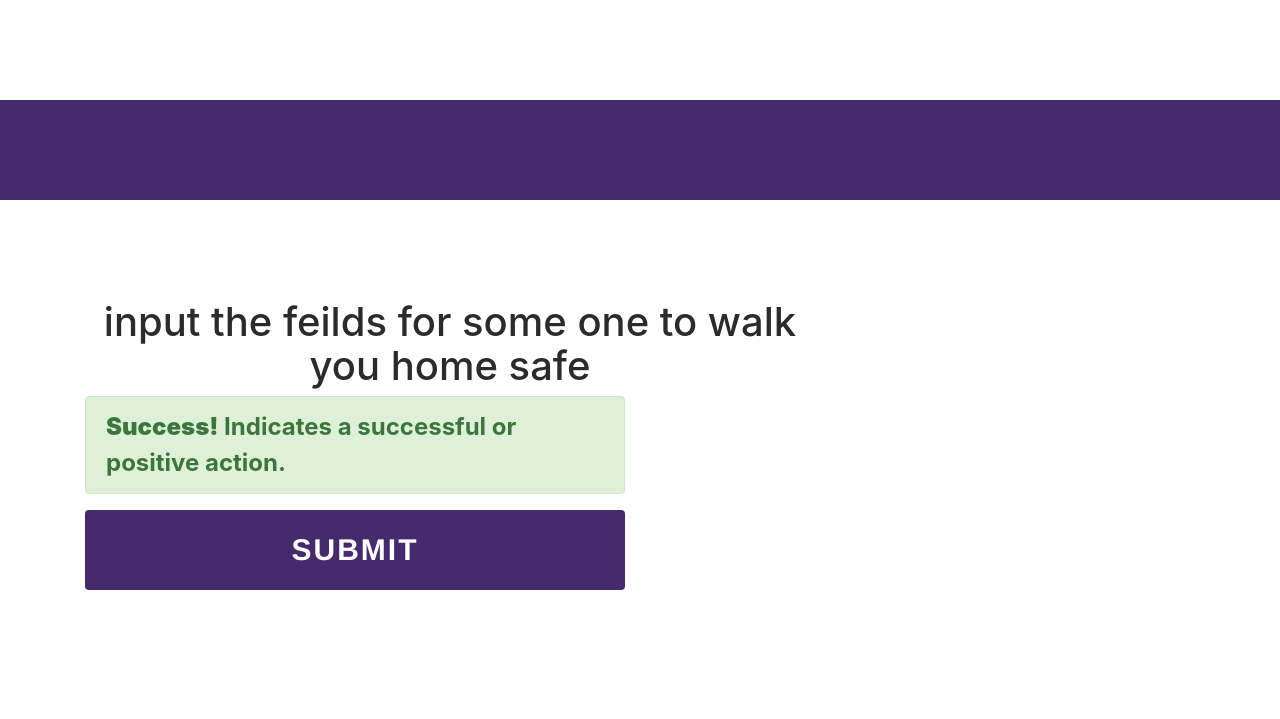
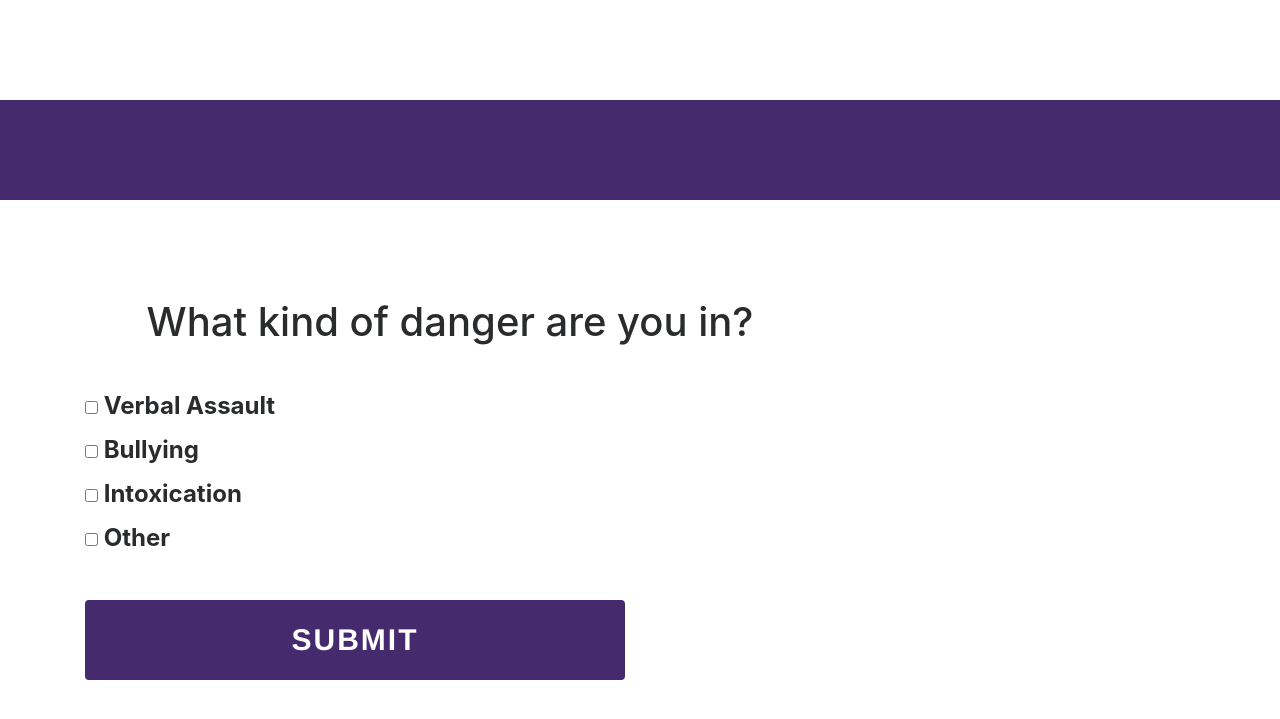
Before and after one commit to jihjihk/torchtech, a Flask app: page /danger in a window 1280 px wide. Shown: the top 719 px of the page. Run offline with Flask 2, Linux system fonts and the light colour scheme; some libraries are stand-ins or nearby versions.

Commit message:
Revert "edited danger"
This reverts commit 9451c72d32fd8ec452bb5084830e60c0bbba8150.

```diff
--- a/templates/danger.html
+++ b/templates/danger.html
@@ -38,20 +38,25 @@
         <div class="container">
             <div class="row center-block">
                 <div class="col-sm-8 col-sm-offset-2 col-md-8 col-md-offset-2 col-xl-8 col-xl-offset-2">
-	                <h1 class="section-heading text-center" style="text-transform: initial;">input the feilds for some one to walk you home safe</h1>
+	                <h1 class="section-heading text-center" style="text-transform: initial;">What kind of danger are you in?</h1>
 	            </div>
 	        </div>
 	        <div class="row">
 	           	<div class="col-xs-8 col-xs-offset-2 col-md-6 col-md-offset-3 col-xl-6 col-xl-offset-3 multichoice">
-
-
-	           		<div class="alert alert-success">
-  					<strong>Success!</strong> Indicates a successful or positive action.
+	                <br>
+	                <div class="checkbox">
+						<label><input type="checkbox" value=""> Verbal Assault</label>
 					</div>
-
-
-
-
+					<div class="checkbox">
+						<label><input type="checkbox" value=""> Bullying</label>
+					</div>
+					<div class="checkbox disabled">
+						<label><input type="checkbox" value=""> Intoxication</label>
+					</div>
+					<div class="checkbox disabled">
+						<label><input type="checkbox" value=""> Other</label>
+					</div>
+					<br>
 					<a href="{{ url_for('safewalk_btn') }}" class="btn-xl btn btn-default center-block" style="margin:auto;display:block;">Submit</a>
                 </div>
 
--- a/templates/index.html
+++ b/templates/index.html
@@ -39,7 +39,7 @@
             <div class="row text-center">
                 <div class="col-xs-12 col-md-8 col-md-offset-2 col-xl-8 col-xl-offset-1">
 	                <h1 class="section-heading text-center">We are here to help, {{ name }}.</h1>
-					<p class="section-subheading text-muted">For sexual assaults and other emergencies, press URGENT.</p>
+					<p class="section-subheading text-muted">For sexual assaults and other emergencies, press SOS.</p>
                 </div>
             </div>
 
```
